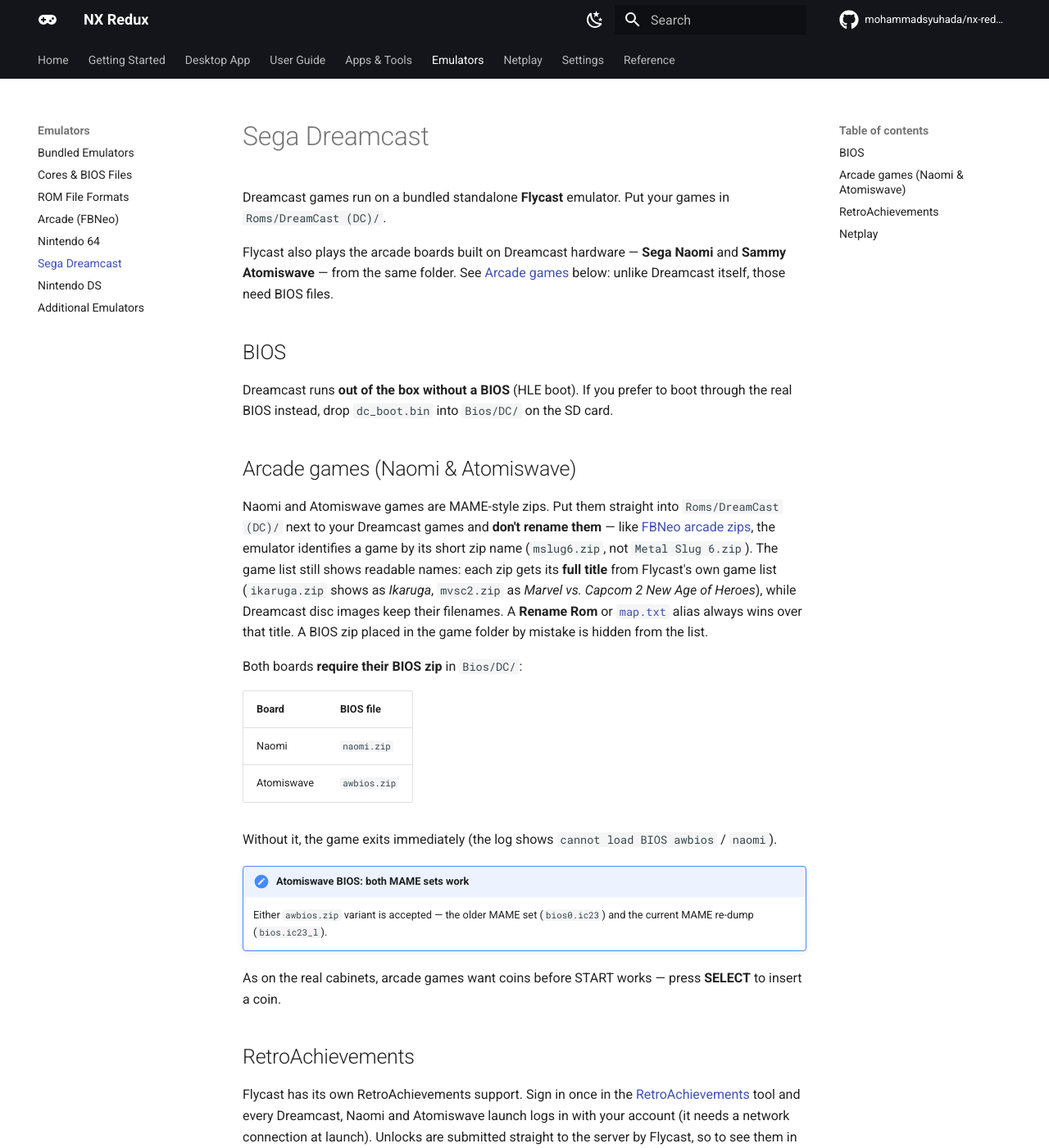
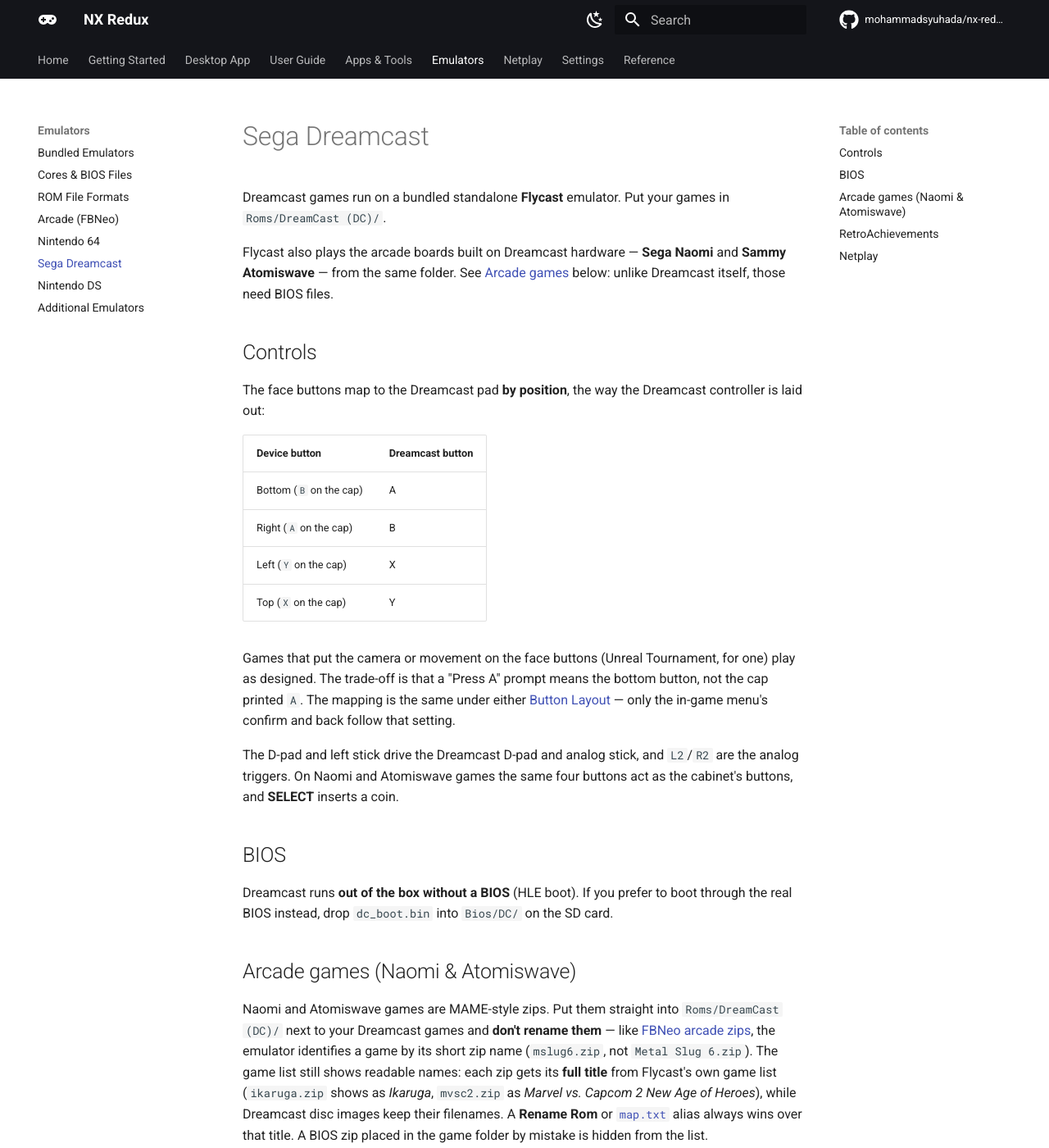
Before and after one commit to mohammadsyuhada/nx-redux-docs, an MkDocs documentation site: the page built from docs/emulators/dreamcast.md, in a window 1280 px wide and 1400 px high. Shown: the whole window at 82% size. Built offline with MkDocs 1.6.1 and Material for MkDocs 9.7.7, drawn with Linux system fonts in a browser that asks for light colours; comment, search, counter and statistics services are not loaded.

Commit message:
docs(dreamcast): face buttons map by position under either button layout

```diff
--- a/docs/emulators/dreamcast.md
+++ b/docs/emulators/dreamcast.md
@@ -7,6 +7,28 @@
 Naomi** and **Sammy Atomiswave** — from the same folder. See
 [Arcade games](#arcade-games-naomi-atomiswave) below: unlike Dreamcast
 itself, those need BIOS files.
+
+## Controls
+
+The face buttons map to the Dreamcast pad **by position**, the way the
+Dreamcast controller is laid out:
+
+| Device button | Dreamcast button |
+| --- | --- |
+| Bottom (`B` on the cap) | A |
+| Right (`A` on the cap) | B |
+| Left (`Y` on the cap) | X |
+| Top (`X` on the cap) | Y |
+
+Games that put the camera or movement on the face buttons (Unreal Tournament,
+for one) play as designed. The trade-off is that a "Press A" prompt means
+the bottom button, not the cap printed `A`. The mapping is the same under
+either [Button Layout](../guide/button-layout.md) — only the in-game menu's
+confirm and back follow that setting.
+
+The D-pad and left stick drive the Dreamcast D-pad and analog stick, and
+`L2`/`R2` are the analog triggers. On Naomi and Atomiswave games the same
+four buttons act as the cabinet's buttons, and **SELECT** inserts a coin.
 
 ## BIOS
 
```
Also changed, not shown: docs/guide/button-layout.md (+9 -5 lines).
